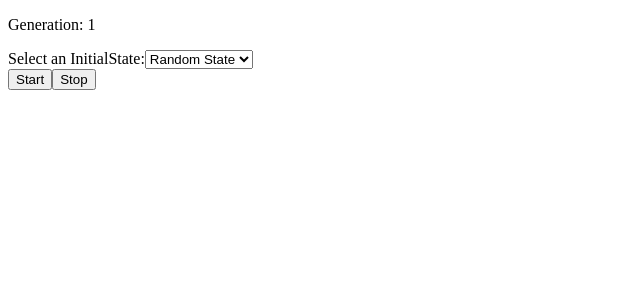
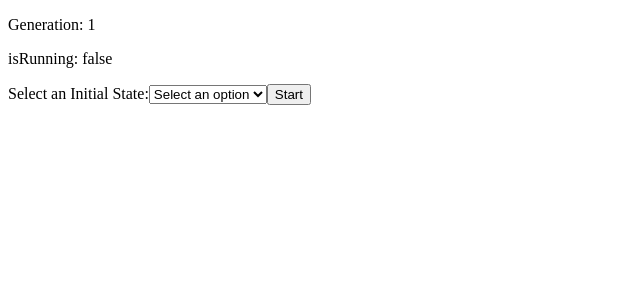
Before and after one commit to RyanDuff613/CellularAutomata, a React (Vite) app: page / in a window 1280 px wide. Shown: the top 300 px of the page, without its empty margins (0-640 px from the left). Built offline with nearby package versions, Linux system fonts and the light colour scheme.

Commit message:
WIP, working to place grid, add initial states and run game

```diff
--- a/src/components/Button.jsx
+++ b/src/components/Button.jsx
@@ -1,18 +1,18 @@
 import PropTypes from 'prop-types';
 
 function Button(props) {
-  const { text, onClickHandler } = props;
+  const { buttonText, onClickingStartStop } = props;
 
   return (
     <>
-      <button onClick={onClickHandler}>{text}</button>
+      <button onClick={onClickingStartStop}>{buttonText}</button>
     </>
   )
 }
 
 Button.propTypes = {
-  text: PropTypes.string.isRequired,
-  onClickHandler: PropTypes.func.isRequired
+  buttonText: PropTypes.string.isRequired,
+  onClickingStartStop: PropTypes.func.isRequired
 };
 
 export default Button;
--- a/src/components/Cell.jsx
+++ b/src/components/Cell.jsx
@@ -1,4 +1,5 @@
 import React from 'react';
+import PropTypes from 'prop-types';
 
 function Cell(props) {
   const { on } = props;
@@ -15,4 +16,8 @@ function Cell(props) {
   );
 }
 
+Cell.propTypes = {
+  on: PropTypes.number.isRequired
+}
+
 export default Cell;
--- a/src/components/CellularAutomata.jsx
+++ b/src/components/CellularAutomata.jsx
@@ -1,63 +1,27 @@
-import { useState, useEffect, useRef } from 'react'
-import { make2DArray, nextGeneration } from '../gameLogic'
-import Row from './Row'
-import Button from './Button'
+import { useState } from 'react'
+
+import { make2DArray } from '../gameLogic'
+import Grid from './Grid';
 import ControlPanel from './ControlPanel';
 
 function CellularAutomata() {
+  const [generationCount, setGenerationCount] = useState(1);
+  const [isRunning, setIsRunning] = useState(false);
   const [grid, setGrid] = useState([]);
-  const [generationCount, setGenerationCount] = useState(1);
-  const [buttonText, setButtonText] = useState("Set Initial State");
-  const [isRunning, setIsRunning] = useState(false);
-  const isInitialRender = useRef(true);
-
-  // const handleButtonClick = () => {
-  //   console.log(createStateOptionsList())
-  //   if (grid.length == 0) {
-  //     setGrid(make2DArray(100,100))
-  //     setButtonText("Start Game");
-  //   } else if (isRunning) {
-  //     setIsRunning(false);
-  //     setButtonText("Start Game");
-  //   } else {
-  //     setIsRunning(true);
-  //     setButtonText("Stop Game");
-  //   }
-  // }
-
-  // const createStateOptionsList = () => {
-  //   const stateOptionsList = Object.keys(initialStates).map((option) => {
-  //     return option;
-  //   })
-  //   stateOptionsList.unshift("Random State");
-  //   return stateOptionsList;
-  // }
-
-  useEffect(() => {
-    if (isInitialRender.current) {
-      isInitialRender.current = false;
-      return;
-    }
-
-    const intervalId = setInterval(() => {
-      if(isRunning){
-        setGrid(nextGeneration(grid));
-        setGenerationCount(generationCount + 1);
-      }
-    }, 20);
-
-    return () => clearInterval(intervalId);
-  }, [grid, isRunning, buttonText]);
 
   return (
     <>
-      {
-        grid.map((row, rowIndex) => (
-          <Row key={rowIndex} rowValues={row}/>
-        ))
-      }
       <p>Generation: {generationCount}</p>
-      <ControlPanel/>
+      <p>isRunning: {isRunning.toString()}</p>
+      <Grid isRunning={isRunning}
+            grid={grid}
+            setGrid={setGrid}
+            generationCount={generationCount}
+            setGenerationCount={setGenerationCount}/>
+      <ControlPanel isRunning={isRunning}
+                    setIsRunning={setIsRunning}
+                    setGrid={setGrid}
+                    setGenerationCount={setGenerationCount}></ControlPanel>
     </>
   );
 }
--- a/src/components/ControlPanel.jsx
+++ b/src/components/ControlPanel.jsx
@@ -1,42 +1,38 @@
-import { useEffect, useState } from 'react';
+import { useState } from 'react';
 import PropTypes from 'prop-types';
 import Button from './Button';
-import * as initialStates from '../initialStates';
+import Dropdown from './Dropdown';
 
 function ControlPanel(props) {
-  const [initialStateOptions, setInitialStateOptions] = useState([]);
+  const {isRunning, setIsRunning, setGrid, setGenerationCount } = props;
+  const [buttonText, setButtonText] = useState("Start");
 
-  const createStateOptionsList = () => {
-    const stateOptionsArray = Object.keys(initialStates).map((option) => {
-      return option;
-    })
-    stateOptionsArray.unshift("Random State");
-    setInitialStateOptions(stateOptionsArray);
+  const handleStartStopClick = () => {
+    setIsRunning(!isRunning);
+    setButtonText((buttonText === "Start") ? "Stop" : "Start");
   }
 
-  useEffect(() => {
-    createStateOptionsList();
-  },[])
+  const handleSelectingInitialState = (newGrid) => {
+    setButtonText("Start");
+    setGrid(newGrid);
+    setIsRunning(false);
+    setGenerationCount(0);
+  }
 
+    return (
+      <>
+        <Dropdown onSelectingInitialState={handleSelectingInitialState}/>
+        <Button buttonText={buttonText} onClickingStartStop={handleStartStopClick}/>
+      </>
+    )
 
-  return (
-    <>
-      <div>
-        <label htmlFor="dropdown">Select an InitialState:</label>
-        <select id="dropdown">
-          {initialStateOptions.map((option, index) => (
-            <option key={index} value={option}>{option}</option>
-          ))}
-        </select>
-      </div>
-      {/* {console.log(initialStateOptions)} */}
-      <Button text="Start"></Button>
-      <Button text="Stop"></Button>
-    </>
-  )
 }
 
 ControlPanel.propTypes = {
-};
+  isRunning: PropTypes.bool.isRequired,
+  setIsRunning:PropTypes.func.isRequired,
+  setGrid: PropTypes.func.isRequired,
+  setGenerationCount: PropTypes.func.isRequired
+}
 
 export default ControlPanel;
--- /dev/null
+++ b/src/components/Dropdown.jsx
@@ -0,0 +1,39 @@
+import PropTypes from 'prop-types';
+
+import * as presets from '../initialStates';
+import { make2DArray } from '../gameLogic';
+
+function Dropdown(props) {
+  const { onSelectingInitialState } = props;
+
+  const createStateOptionsList = () => {
+    const stateOptionsArray = Object.keys(presets).map((option) => {
+      return option;
+    })
+    return stateOptionsArray;
+  }
+
+  const handleDropdownChange = (event) => {
+    const selectedInitialState = event.target.value;
+    const newGrid = presets[selectedInitialState] || make2DArray(50,50);
+    onSelectingInitialState(newGrid)
+  };
+
+  return (
+    <>
+      <label htmlFor="dropdown">Select an Initial State:</label>
+      <select id="dropdown" onChange={handleDropdownChange}>
+      <option value='' disabled selected hidden>Select an option</option>
+        {createStateOptionsList().map((option, index) => (
+          <option key={index} value={option}>{option}</option>
+        ))}
+      </select>
+    </>
+  )
+}
+
+Dropdown.propTypes = {
+  onSelectingInitialState: PropTypes.func.isRequired
+};
+
+export default Dropdown;
--- /dev/null
+++ b/src/components/Grid.jsx
@@ -0,0 +1,42 @@
+import { useState, useEffect } from 'react'
+import PropTypes from 'prop-types';
+
+import { nextGeneration } from '../gameLogic'
+import Row from './Row'
+
+function Grid(props) {
+  const { isRunning, grid, setGrid, generationCount, setGenerationCount } = props;
+
+  useEffect(() => {
+    let myInterval;
+
+    if (isRunning) {
+      myInterval = setInterval(() => {
+        setGenerationCount(generationCount + 1)
+        setGrid(nextGeneration(grid))
+      }, 100)
+    }
+
+    return () => clearInterval(myInterval);
+  }, [isRunning, grid])
+
+  return (
+    <>
+      {
+        grid.map((row, rowIndex) => (
+          <Row key={rowIndex} cellValues={row}/>
+        ))
+      }
+    </>
+  );
+}
+
+Grid.propTypes = {
+  isRunning: PropTypes.bool.isRequired,
+  grid: PropTypes.array.isRequired,
+  setGrid: PropTypes.func.isRequired,
+  generationCount: PropTypes.number.isRequired,
+  setGenerationCount: PropTypes.func.isRequired
+}
+
+export default Grid
--- a/src/components/Row.jsx
+++ b/src/components/Row.jsx
@@ -1,14 +1,13 @@
-import {useState, useEffect} from 'react';
 import PropTypes from 'prop-types';
 
 import Cell from './Cell';
 
 function Row(props) {
-  const { rowValues } = props;
+  const { cellValues } = props;
 
   return (
     <div style={{ display: 'flex' }}>
-      {rowValues.map((on, index) => (
+      {cellValues.map((on, index) => (
         <Cell key={index} on={on} />
       ))}
     </div>
@@ -18,5 +17,5 @@ function Row(props) {
 export default Row;
 
 Row.propTypes = {
-  rowValues: PropTypes.array
+  cellValues: PropTypes.array.isRequired
 }
--- a/src/gameLogic.js
+++ b/src/gameLogic.js
@@ -9,6 +9,40 @@ export function make2DArray(cols, rows) {
   }
   return grid;
 }
+
+export function make2DArrayEmpty(cols, rows){
+  let grid = [];
+  for (let i = 0; i < rows; i++) {
+    let row = [];
+    for (let j = 0; j < cols; j++){
+      row.push(0)
+    }
+    grid.push(row);
+  }
+  return grid;
+}
+
+export const placePatternOnGrid = (grid, patternToAdd) => {
+  const numRows = grid.length;
+  const numCols = grid[0].length;
+  const patternRows = patternToAdd.length;
+  const patternCols = patternToAdd[0].length;
+
+  // Calculate the starting row and column indices for placing the pattern
+  const startRow = Math.floor((numRows - patternRows) / 2);
+  const startCol = Math.floor((numCols - patternCols) / 2);
+
+  // Copy the grid to avoid modifying the original grid directly
+  const newGrid = grid.map(row => [...row]);
+
+  // Replace values in the new grid with values from the pattern
+  for (let i = 0; i < patternRows; i++) {
+    for (let j = 0; j < patternCols; j++) {
+      newGrid[startRow + i][startCol + j] = patternToAdd[i][j];
+    }
+  }
+  return newGrid;
+};
 
 export function nextGeneration(prevGen){
   let nextGen = prevGen.map(innerArray => [...innerArray]);
--- a/src/initialStates.js
+++ b/src/initialStates.js
@@ -1,51 +1,16 @@
 // these are preconfigured initial states that can be provided to the game
 // instead of relying on make2DArray();
+import { make2DArray, make2DArrayEmpty, placePatternOnGrid } from "./gameLogic";
 
-export const gliderPattern = [
-  [0,1,0,0,0,0,0,0,0,0,0,0,0,0,0,0,0,0,0,0],
-  [0,0,1,0,0,0,0,0,0,0,0,0,0,0,0,0,0,0,0,0],
-  [1,1,1,0,0,0,0,0,0,0,0,0,0,0,0,0,0,0,0,0],
-  [0,0,0,0,0,0,0,0,0,0,0,0,0,0,0,0,0,0,0,0],
-  [0,0,0,0,0,0,0,0,0,0,0,0,0,0,0,0,0,0,0,0],
-  [0,0,0,0,0,0,0,0,0,0,0,0,0,0,0,0,0,0,0,0],
-  [0,0,0,0,0,0,0,0,0,0,0,0,0,0,0,0,0,0,0,0],
-  [0,0,0,0,0,0,0,0,0,0,0,0,0,0,0,0,0,0,0,0],
-  [0,0,0,0,0,0,0,0,0,0,0,0,0,0,0,0,0,0,0,0],
-  [0,0,0,0,0,0,0,0,0,0,0,0,0,0,0,0,0,0,0,0],
-  [0,0,0,0,0,0,0,0,0,0,0,0,0,0,0,0,0,0,0,0],
-  [0,0,0,0,0,0,0,0,0,0,0,0,0,0,0,0,0,0,0,0],
-  [0,0,0,0,0,0,0,0,0,0,0,0,0,0,0,0,0,0,0,0],
-  [0,0,0,0,0,0,0,0,0,0,0,0,0,0,0,0,0,0,0,0],
-  [0,0,0,0,0,0,0,0,0,0,0,0,0,0,0,0,0,0,0,0],
-  [0,0,0,0,0,0,0,0,0,0,0,0,0,0,0,0,0,0,0,0],
-  [0,0,0,0,0,0,0,0,0,0,0,0,0,0,0,0,0,0,0,0],
-  [0,0,0,0,0,0,0,0,0,0,0,0,0,0,0,0,0,0,0,0],
-  [0,0,0,0,0,0,0,0,0,0,0,0,0,0,0,0,0,0,0,0],
-  [0,0,0,0,0,0,0,0,0,0,0,0,0,0,0,0,0,0,0,0]
-]
+const emptyBaseGrid = make2DArrayEmpty(50,50);
+export const random = make2DArray(50,50);
 
-export const rPentomino = [
-  [0, 0, 0, 0, 0, 0, 0, 0, 0, 0, 0, 0, 0, 0, 0, 0, 0, 0, 0, 0],
-  [0, 0, 0, 0, 0, 0, 0, 0, 0, 0, 0, 0, 0, 0, 0, 0, 0, 0, 0, 0],
-  [0, 0, 0, 0, 0, 0, 0, 0, 0, 0, 0, 0, 0, 0, 0, 0, 0, 0, 0, 0],
-  [0, 0, 0, 0, 0, 0, 0, 0, 0, 0, 0, 0, 0, 0, 0, 0, 0, 0, 0, 0],
-  [0, 0, 0, 0, 0, 0, 0, 0, 0, 0, 0, 0, 0, 0, 0, 0, 0, 0, 0, 0],
-  [0, 0, 0, 0, 0, 0, 0, 0, 0, 0, 0, 0, 0, 0, 0, 0, 0, 0, 0, 0],
-  [0, 0, 0, 0, 0, 0, 0, 0, 0, 0, 0, 0, 0, 0, 0, 0, 0, 0, 0, 0],
-  [0, 0, 0, 0, 0, 0, 0, 0, 0, 0, 0, 0, 0, 0, 0, 0, 0, 0, 0, 0],
-  [0, 0, 0, 0, 0, 0, 0, 0, 0, 0, 0, 0, 0, 0, 0, 0, 0, 0, 0, 0],
-  [0, 0, 0, 1, 1, 0, 0, 0, 0, 0, 0, 0, 0, 0, 0, 0, 0, 0, 0, 0], // pattern here
-  [0, 0, 1, 1, 0, 0, 0, 0, 0, 0, 0, 0, 0, 0, 0, 0, 0, 0, 0, 0], // pattern here
-  [0, 0, 0, 1, 0, 0, 0, 0, 0, 0, 0, 0, 0, 0, 0, 0, 0, 0, 0, 0], // pattern here
-  [0, 0, 0, 0, 0, 0, 0, 0, 0, 0, 0, 0, 0, 0, 0, 0, 0, 0, 0, 0],
-  [0, 0, 0, 0, 0, 0, 0, 0, 0, 0, 0, 0, 0, 0, 0, 0, 0, 0, 0, 0],
-  [0, 0, 0, 0, 0, 0, 0, 0, 0, 0, 0, 0, 0, 0, 0, 0, 0, 0, 0, 0],
-  [0, 0, 0, 0, 0, 0, 0, 0, 0, 0, 0, 0, 0, 0, 0, 0, 0, 0, 0, 0],
-  [0, 0, 0, 0, 0, 0, 0, 0, 0, 0, 0, 0, 0, 0, 0, 0, 0, 0, 0, 0],
-  [0, 0, 0, 0, 0, 0, 0, 0, 0, 0, 0, 0, 0, 0, 0, 0, 0, 0, 0, 0],
-  [0, 0, 0, 0, 0, 0, 0, 0, 0, 0, 0, 0, 0, 0, 0, 0, 0, 0, 0, 0],
-  [0, 0, 0, 0, 0, 0, 0, 0, 0, 0, 0, 0, 0, 0, 0, 0, 0, 0, 0, 0]
-];
+// these are only working when the grid is perfectly square, I don't get it...
+const basicGliderPattern = [[0,1,0],[0,0,1],[1,1,1]]
+export const altGlidePattern = placePatternOnGrid(emptyBaseGrid,basicGliderPattern )
+
+const rPentominoPattern = [[0,1,1],[1,1,0],[0,1,0]]
+export const altRPentomino = placePatternOnGrid(emptyBaseGrid, rPentominoPattern)
 
 export const longestLiving = [
   [1, 1, 1, 0, 0, 1, 1, 0, 1, 0, 1, 1, 0, 1, 1, 1],
```
